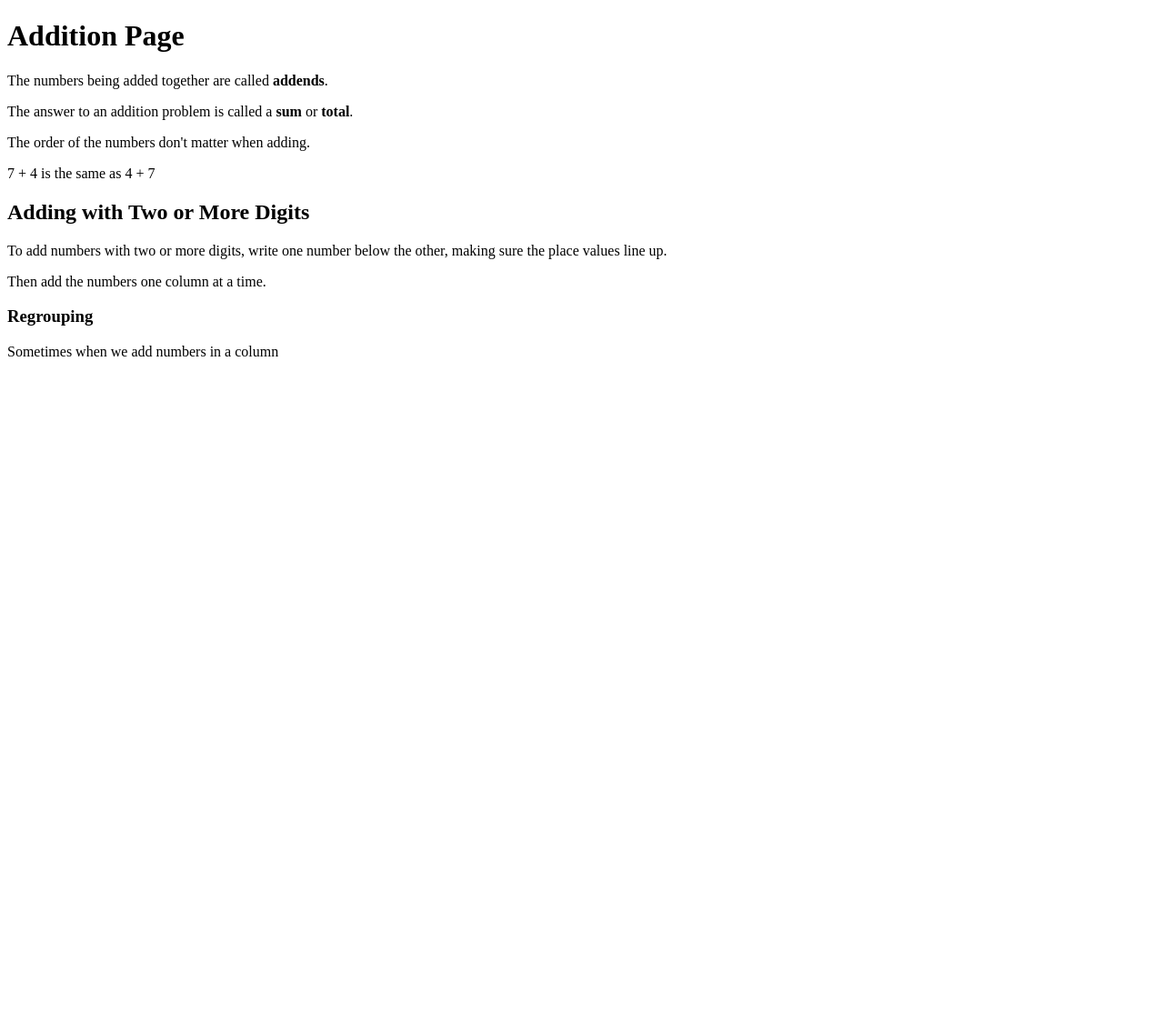
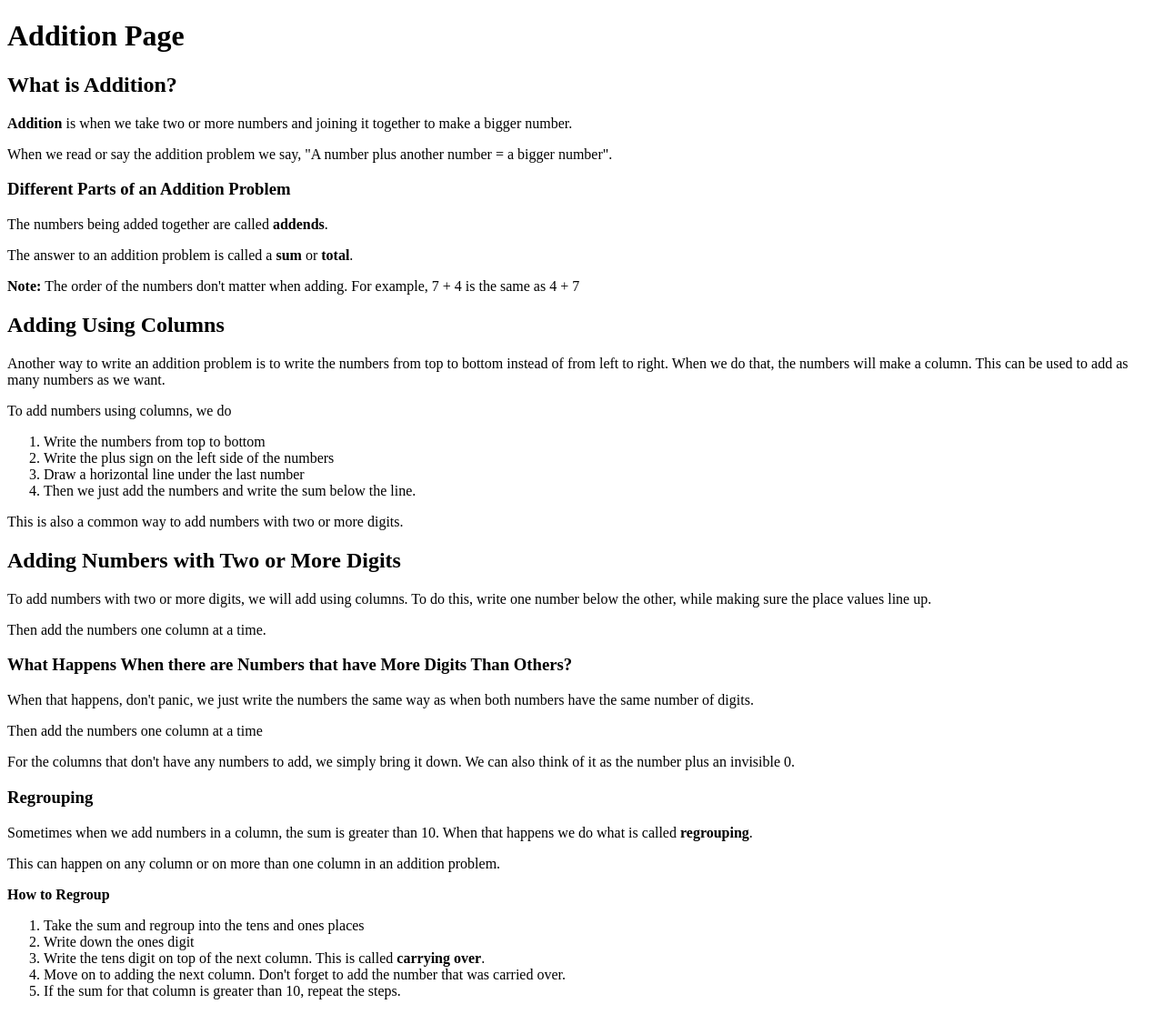
Before and after one commit to Waewarin-C/ElementaryMathCorner, a Flask app: page /addition in a window 1280 px wide. Shown: the part 98-1213 px from the top of the page at 91% size. Before the commit the page ends 490 px from the top, so only its background shows below. Run offline with Flask 3, Linux system fonts and the light colour scheme.

Commit message:
Add content to addition page

```diff
--- a/templates/addition.html
+++ b/templates/addition.html
@@ -24,22 +24,62 @@
         </div>
     </header>
     <h1>Addition Page</h1>
-    <!--Figure out where to put this-->
     <div>
-        <!--Change color of bold words?-->
-        <p>The numbers being added together are called <strong>addends</strong>.</p>
-        <p>The answer to an addition problem is called a <strong>sum</strong> or <strong>total</strong>.</p>
-        <!--Insert picture of addition problem with labels-->
-        <p>The order of the numbers don't matter when adding.</p>
-        <p>7 + 4 is the same as 4 + 7</p>
+        <h2>What is Addition?</h2>
+            <p><strong>Addition </strong>is when we take two or more numbers and joining it together to make a
+                bigger number.</p>
+            <p>When we read or say the addition problem we say, "A number plus another number = a bigger number".</p>
+            <!--Insert picture of addition problem with how to say it-->
+            <h3>Different Parts of an Addition Problem</h3>
+                <!--Change color of bold words-->
+                <p>The numbers being added together are called <strong>addends</strong>.</p>
+                <p>The answer to an addition problem is called a <strong>sum</strong> or <strong>total</strong>.</p>
+                <!--Insert picture of addition problem with labels-->
+            <p><b>Note: </b>The order of the numbers don't matter when adding. For example, 7 + 4 is the same as
+                4 + 7</p>
     </div>
     <div>
-        <h2>Adding with Two or More Digits</h2>
-        <p>To add numbers with two or more digits, write one number below the other, making sure the place values
-        line up.</p>
-        <p>Then add the numbers one column at a time.</p>
-        <h3>Regrouping</h3>
-        <p>Sometimes when we add numbers in a column</p>
+        <h2>Adding Using Columns</h2>
+            <p>Another way to write an addition problem is to write the numbers from top to bottom instead of from
+                left to right. When we do that, the numbers will make a column. This can be used to add as many
+                numbers as we want.</p>
+            <p>To add numbers using columns, we do
+                <ol>
+                    <li>Write the numbers from top to bottom</li>
+                    <li>Write the plus sign on the left side of the numbers</li>
+                    <li>Draw a horizontal line under the last number</li>
+                    <li>Then we just add the numbers and write the sum below the line.</li>
+                </ol>
+            </p>
+            <!--Insert picture of adding in columns examples-->
+            <p>This is also a common way to add numbers with two or more digits.</p>
+    </div>
+    <div>
+        <h2>Adding Numbers with Two or More Digits</h2>
+            <p>To add numbers with two or more digits, we will add using columns. To do this, write one number below
+                the other, while making sure the place values line up.</p>
+            <p>Then add the numbers one column at a time.</p>
+            <!--Insert picture of adding numbers with two or more digits-->
+            <h3>What Happens When there are Numbers that have More Digits Than Others?</h3>
+                <p>When that happens, don't panic, we just write the numbers the same way as when both numbers have the same
+                    number of digits.</p>
+                <p>Then add the numbers one column at a time</p>
+                <p>For the columns that don't have any numbers to add, we simply bring it down. We can also think of it as the
+                    number plus an invisible 0.</p>
+                <!--Insert picture of adding where a number has more digits than others-->
+            <h3>Regrouping</h3>
+                <p>Sometimes when we add numbers in a column, the sum is greater than 10. When that happens we do what
+                    is called <strong>regrouping</strong>.</p>
+                <p>This can happen on any column or on more than one column in an addition problem.</p>
+                <p><b>How to Regroup</b></p>
+                    <ol>
+                        <li>Take the sum and regroup into the tens and ones places</li>
+                        <li>Write down the ones digit</li>
+                        <li>Write the tens digit on top of the next column. This is called <strong>carrying over</strong>.</li>
+                        <li>Move on to adding the next column. Don't forget to add the number that was carried over.</li>
+                        <li>If the sum for that column is greater than 10, repeat the steps.</li>
+                    </ol>
+                <!--Insert picture of regrouping examples-->
     </div>
 </body>
 </html>
```
